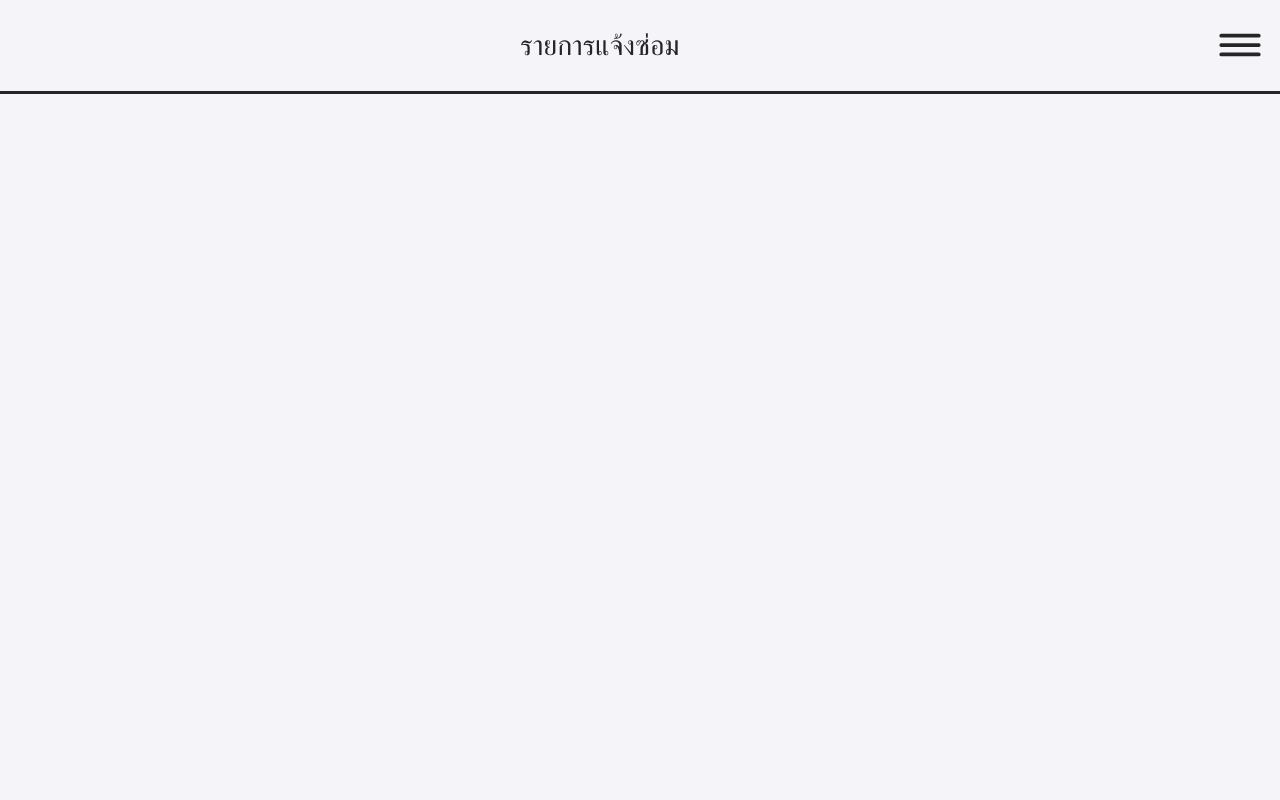
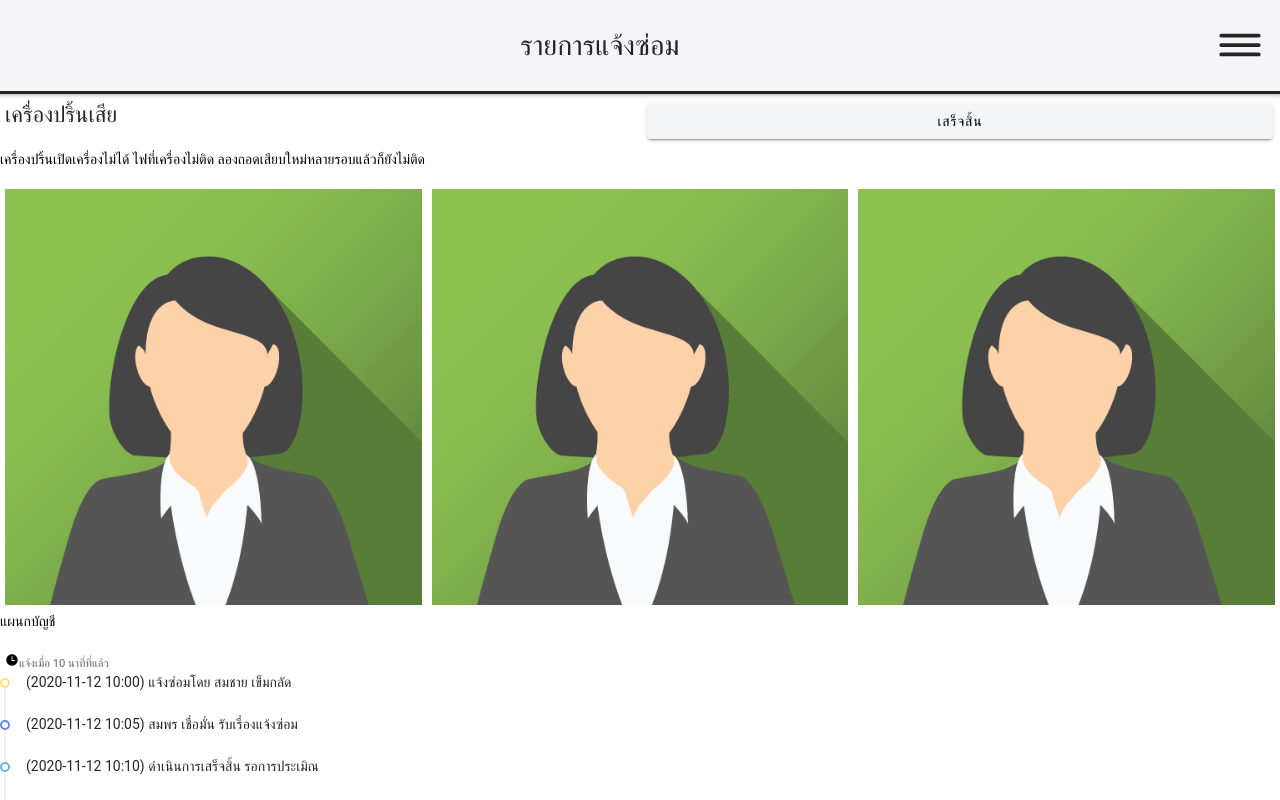
Before and after one commit to pokmang/Hospital-Repair-Notification, a React (Create React App) app: page /repairlist in a window 1280 px wide. Built offline with nearby package versions, Linux system fonts and the light colour scheme; no server answers; the database is empty.

Commit message:
repairlist

```diff
--- a/src/components/Topbar.tsx
+++ b/src/components/Topbar.tsx
@@ -2,7 +2,7 @@ import React, { useContext, useState } from 'react'
 import Styled from 'styled-components'
 import { Drawer, Button } from 'antd'
 import { IonCol, IonGrid, IonIcon, IonRow } from '@ionic/react';
-import { reorderThreeOutline } from 'ionicons/icons';
+import { reorderThreeOutline ,time } from 'ionicons/icons';
 import { Link, useHistory } from 'react-router-dom';
 import { AppContext } from '../contexts/AppProvider';
 
--- a/src/pages/Home.tsx
+++ b/src/pages/Home.tsx
@@ -1,4 +1,4 @@
-import { IonButton, IonButtons, IonCard, IonCardContent, IonCardHeader, IonCardSubtitle, IonCardTitle, IonCol, IonGrid, IonHeader, IonIcon, IonImg, IonPage, IonRow, IonTitle, IonToolbar } from '@ionic/react';
+import { IonAvatar, IonButton, IonButtons, IonCard, IonCardContent, IonCardHeader, IonCardSubtitle, IonCardTitle, IonCol, IonGrid, IonHeader, IonIcon, IonImg, IonPage, IonRow, IonTitle, IonToolbar } from '@ionic/react';
 import React from 'react'
 import styled from 'styled-components';
 import avatar from '../img/avatar.png';
@@ -66,7 +66,10 @@ const Home = () => {
                                     <p className="topic">แจ้งโดย</p>
                                     <IonRow>
                                         <IonCol>
-                                            <IonImg className="img" src={avatar} />
+                                            <IonAvatar>
+                                                <img src={avatar} />
+                                            </IonAvatar>
+                                            {/* <IonImg className="img" src={avatar} /> */}
                                         </IonCol>
                                         <IonCol>
                                             <p>สมชาย  เชื่อมัน</p>
--- a/src/pages/Login.tsx
+++ b/src/pages/Login.tsx
@@ -76,10 +76,10 @@ const Login = () => {
         setLoading(true);
         console.log(values);
         try {
-            await authController.login(values.username, values.password);
+            await authController.login(values.email, values.password);
             console.log("dd");
 
-            history.push('/');
+            history.push('/home');
         } catch (e) {
             notification['error']({
                 message: 'Failed',
--- a/src/pages/RepairList.tsx
+++ b/src/pages/RepairList.tsx
@@ -1,16 +1,65 @@
+import { IonPage, IonHeader, IonContent, IonList, IonItem, IonCol, IonRow, IonButton, IonImg, IonIcon } from '@ionic/react';
 import React from 'react'
 import styled from 'styled-components';
 import Topbar from '../components/Topbar';
-
-
+import avatar from '../img/avatar.png';
+import { time } from 'ionicons/icons';
+import { Timeline } from 'antd';
 
 const StyledWrapper = styled.div`
-
+    .status{
+        align-items: center;
+    }
+    small{
+        opacity: 0.6;
+    }
 `
 const RepairList = () => {
     return (
         <StyledWrapper>
-            <Topbar title={"รายการแจ้งซ่อม"}/>
+            <IonPage>
+                <IonHeader>
+                    <Topbar title={'รายการแจ้งซ่อม'} />
+                </IonHeader>
+                <IonContent>
+                    <IonRow className="status">
+                        <IonCol> <h3 >เครื่องปริ้นเสีย</h3></IonCol>
+                        <IonCol><IonButton className="bnt" color="light" expand="block">เสร็จสิ้น</IonButton></IonCol>
+                    </IonRow>
+                    <IonRow>
+                        <p>เครื่องปริ้นเปิดเครื่องไม่ได้ ไฟที่เครื่องไม่ติด ลองถอดเสียบใหม่หลายรอบแล้วก็ยังไม่ติด</p>
+                    </IonRow>
+                    <IonRow>
+                        <IonCol>
+                            <IonImg className="img" src={avatar} />
+                        </IonCol>
+                        <IonCol>
+                            <IonImg className="img" src={avatar} />
+                        </IonCol>
+                        <IonCol>
+                            <IonImg className="img" src={avatar} />
+                        </IonCol>
+                    </IonRow>
+                    <p>แผนกบัญชี</p>
+                    <IonRow>
+                        <IonCol>
+                            <IonIcon icon={time} ></IonIcon>
+                            <small>แจ้งเมื่อ 10 นาที่ที่แล้ว</small>
+                        </IonCol>
+                    </IonRow>
+                    <IonRow>
+                        <Timeline>
+                            <Timeline.Item color="#FFDD82">(2020-11-12 10:00) แจ้งซ่อมโดย สมชาย เข็มกลัด</Timeline.Item>
+                            <Timeline.Item color="#618AE0">(2020-11-12 10:05) สมพร เชื่อมั่น รับเรื่องแจ้งซ่อม</Timeline.Item>
+                            <Timeline.Item color="#6BB4DF">(2020-11-12 10:10) ดำเนินการเสร็จสิ้น รอการประเมิณ</Timeline.Item>
+                            <Timeline.Item color="#99D1A3">(2020-11-12 10:10) สมชาย เข็มกลัด ประเมิณการซ่อมเรียบร้อย</Timeline.Item>
+                        </Timeline>
+                    </IonRow>
+                    <IonRow>
+
+                    </IonRow>
+                </IonContent>
+            </IonPage>
         </StyledWrapper>
     )
 }
--- a/src/pages/RequestRepair.tsx
+++ b/src/pages/RequestRepair.tsx
@@ -9,9 +9,8 @@ import { AppContext } from '../contexts/AppProvider';
 
 
 const StyledWrapper = styled.div`
-    ant-upload ant-upload-select ant-upload-select-picture-card {
-        margin-left: 14px;
-    margin-top: 18px;
+    h1{
+        margin-left: 16px;
     }
 `
 const RequestRepair = () => {
```
Also changed, not shown: src/img/125216105_3434164736697457_4878608488659943898_o.jpg (added).
